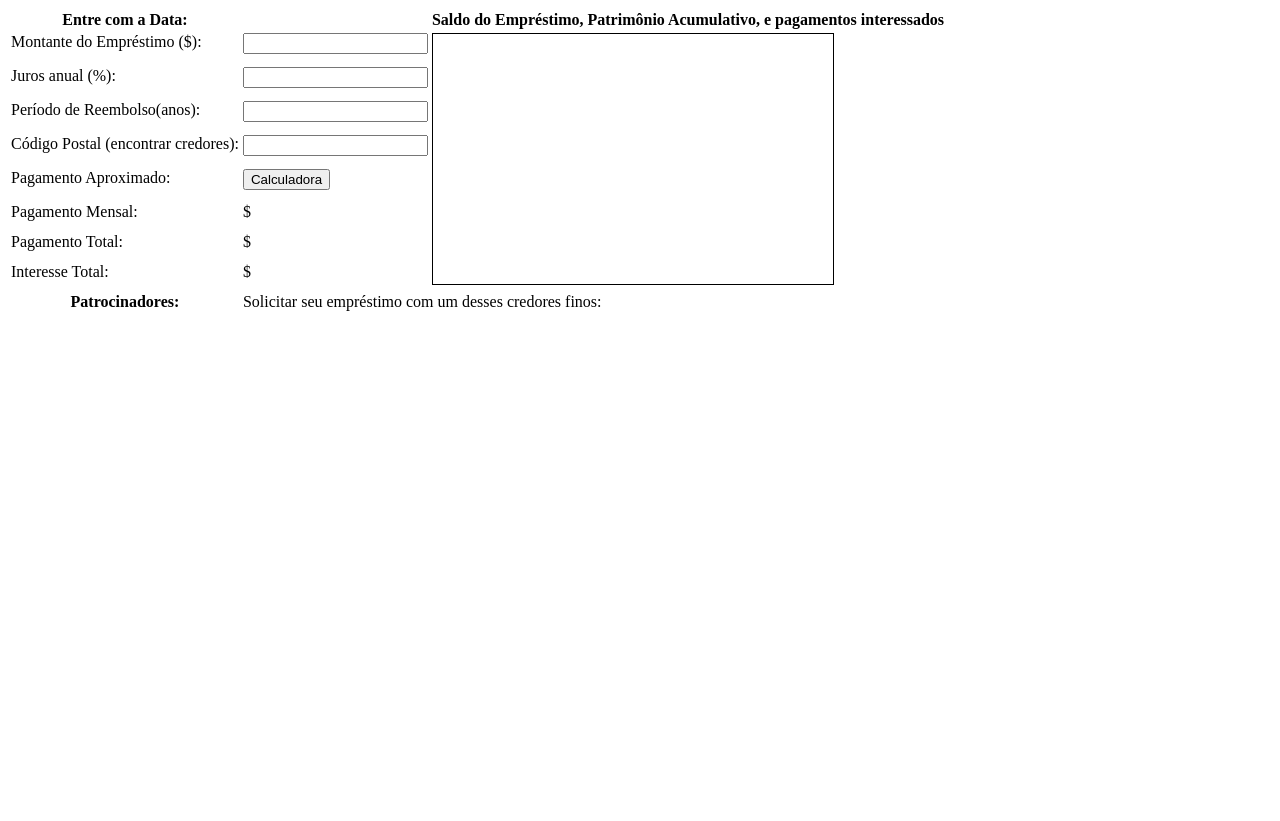
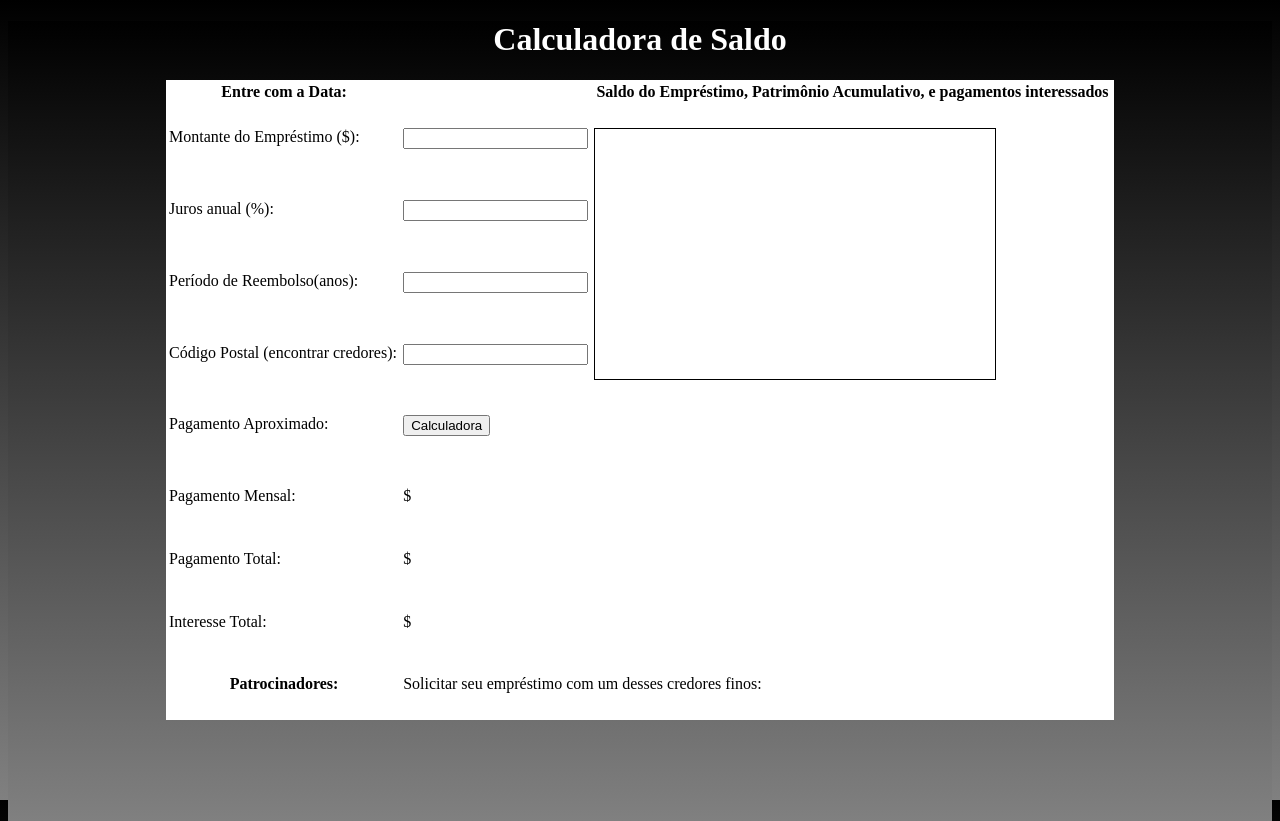
Before and after one commit to PauloV-Almeida/Calculadora-de-Saldo, a plain HTML site: page CalculadoradeSaldo/index.html in a window 1280 px wide. Before the commit the page ends 800 px from the top, so only its background shows below. Drawn offline with Linux system fonts and the light colour scheme.

Commit message:
Primeiro designer

```diff
--- a/CalculadoradeSaldo/index.html
+++ b/CalculadoradeSaldo/index.html
@@ -19,6 +19,9 @@
         rotinas de tratamento de evento "oncharge" ou "onclick". Elas especificam strings de código
         JavaScript a ser executado quanndo o usuário insere dados ou dá um clique.
     -->
+    <div class="titulo">
+        <h1>Calculadora de Saldo</h1>
+    </div>
     <table>
         <tr>
             <th>Entre com a Data:</th>
--- a/CalculadoradeSaldo/style.css
+++ b/CalculadoradeSaldo/style.css
@@ -28,3 +28,21 @@ th,
 td {
     vertical-align: top;
 }
+
+html,
+body {
+    height: 100%;
+    background: linear-gradient(black, gray);
+}
+
+table {
+    margin: 0 auto;
+    width: 75%;
+    height: 80%;
+    background-color: white;
+}
+
+.titulo h1 {
+    text-align: center;
+    color: white;
+}
```
